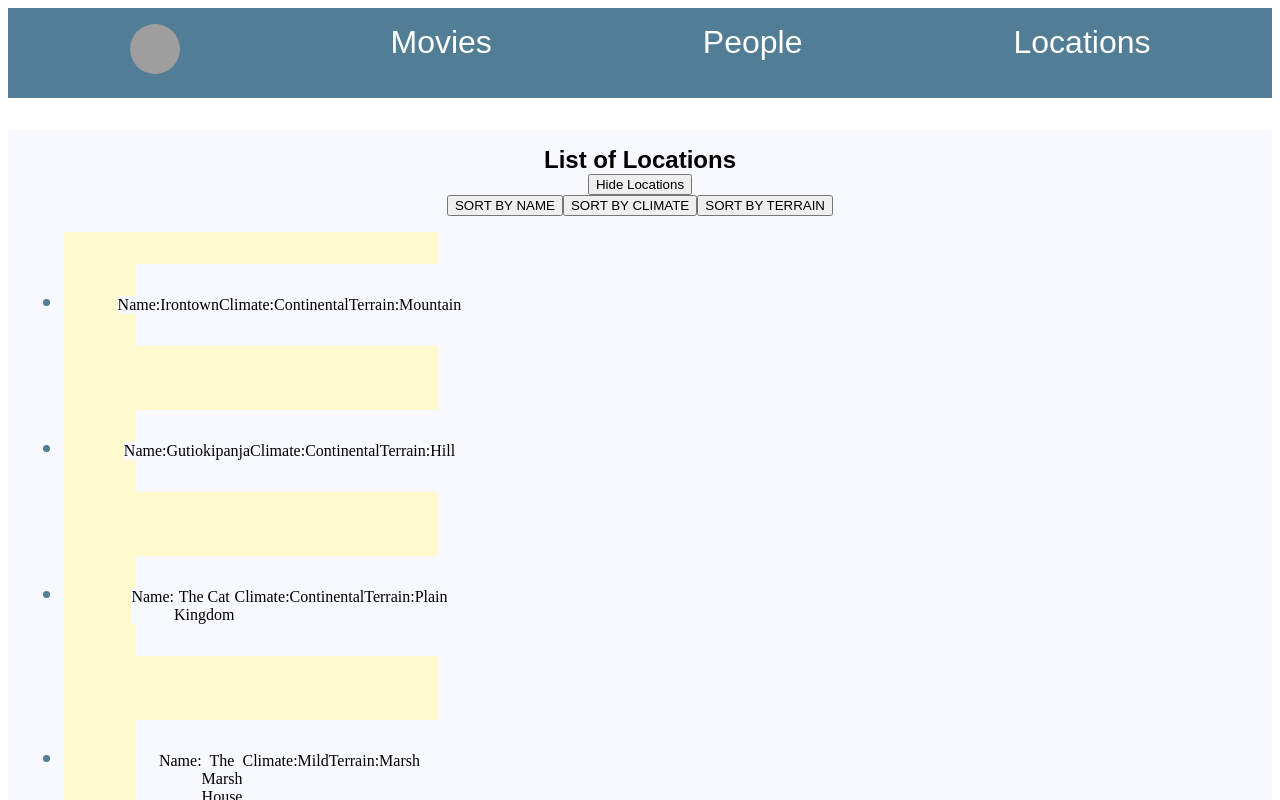
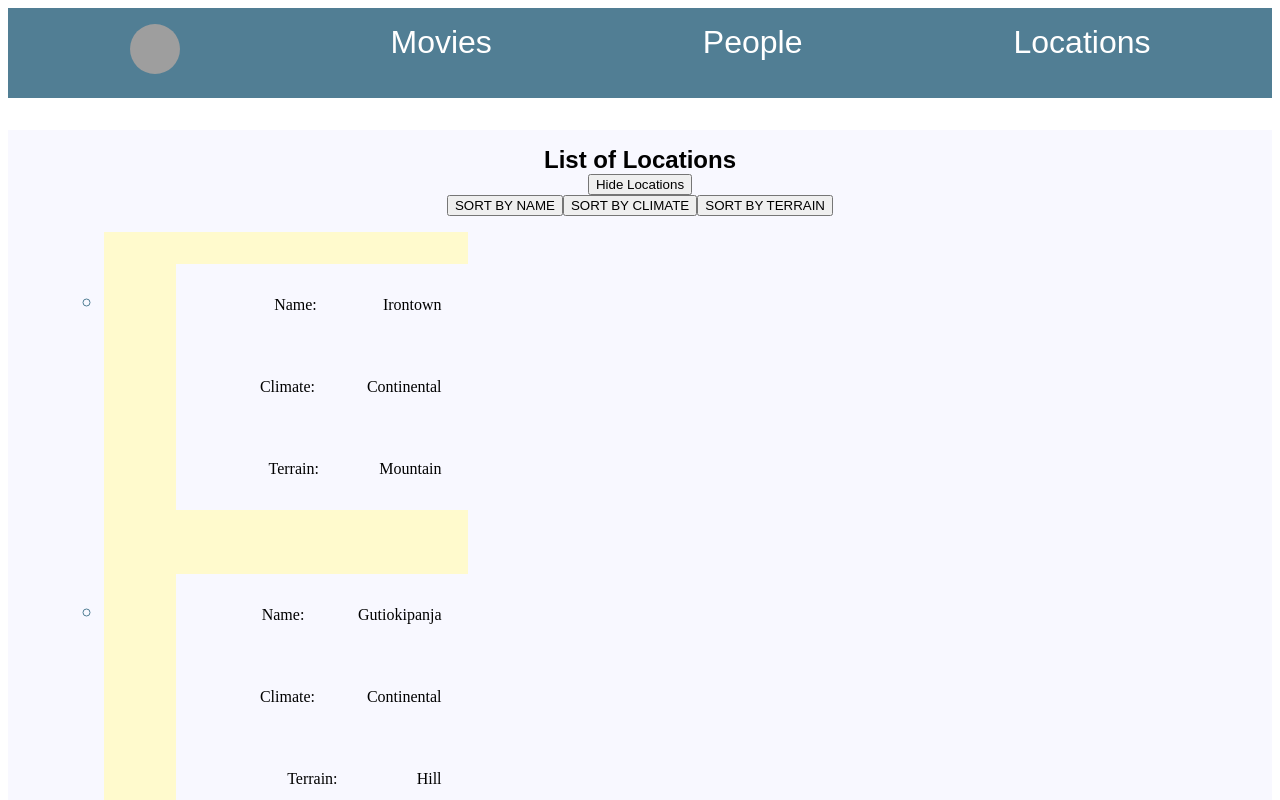
Before and after one commit to joinpursuit/9-1-module-three-assessment, a React (Create React App) app: page /locations in a window 1280 px wide. Both pictures are taken after a click on the button "Show Locations". Shown: the top 800 px of the page. Built offline with nearby package versions, Linux system fonts and the light colour scheme; grey boxes are pictures that could not be loaded; the HTML template or start-up script is replaced by a standard one.

Commit message:
Save Point - Looks cleaner but lost Sort

```diff
--- a/src/components/Locations.js
+++ b/src/components/Locations.js
@@ -1,7 +1,6 @@
 import {useState, useEffect} from 'react';
 
 export default function Locations () {
-    //NOTE: This Version looks closer to the photo with the spacing still having left issue. Words are still smooshed. Might still be the Li as believed. Button still in poor placement. May also be CSS issue. Try 3rd attempt and if still happening mess with css before splitting.
     const [datas, setData] = useState([])
     const [hide, setHide] = useState(false)
 
@@ -18,84 +17,52 @@ export default function Locations () {
         setHide(!hide)
     }
 
-    // function handleChange(){
-    //     const findLocations = datas.map(({id, name, climate, terrain}) => {
-    //         //This isnt calling the array
-    //         return (
-    //             <div className='test'>
-    //             <ul key={id} >
-    //                 <li>
-    //                     <ul>
-    //                         <li><span>Name: </span>{name}</li>
-
-    //                         <li><span>Climate: </span>{climate}</li>
-
-    //                         <li><span>Terrain: </span>{terrain}</li>
-    //                     </ul>
-    //                     {/* css seems to want this but it looks very ugly */}
-    //                 </li>
-    //                 {/* Note: Even if this works its ugly. Go back to practice for better practice example */}
-    //             </ul>
-    //             </div>
-    //         )
-    //     })
-    //     setLocation(findLocations)
-    //     hide ? setHide(false) : setHide(true)
-    //     //might need curly???
-    // }
-    //This is meant to pull up locations if it works.
-
-    function handleSort(e){
-        //Ask how to do this with a Tenarary
+    function handleSort(){
         const sort = datas.sort(function(a, b){
-            if(a[e] > b[e]){
+            if(a > b){
                 return 1
-                //see if works when removing curly after refactor
-                //see if works without returns
-            }else if (a[e] < b[e]){
+            }else if (a < b){
                 return -1
             }else{
                 return 0
             }
         })
         setData(sort)
-        // setHide(true)
     };
-   //NOTE: ISSUE MIGHT BE THE SORT CHOICE
-
     return (
         <main className='locations'>
             <h2>List of Locations</h2>
             <button type='submit' onClick={hideLocations}>
                 {!hide ? 'Show Locations' : 'Hide Locations'}
             </button>
-            {/* Note buttons appearing under each other and not next to each other. Ask if Css issue or overcoding issue*/}
             {hide ? (
                 <div>
                    <button type='submit' onClick={() => handleSort('name')}>SORT BY NAME</button>
-                   {/* Note ask why handle needed the param if I already made function above */}
                    <button type='submit' onClick={() => handleSort('climate')}>SORT BY CLIMATE</button>
                    <button type='submit' onClick={() => handleSort('terrain')}>SORT BY TERRAIN</button>
                    <ul>
-                    {datas.map(({ name, climate, terrain}) =>{
+                    {datas.map(({id, name, climate, terrain}) =>{
                         return (
+                            <ul key={id}>
                             <li>
-                                <ul>
-                                    <li>
-                                    <li><span>Name: </span>{name}</li>
-                                    <br/>
-                                    <li><span>Climate: </span>{climate}</li>
-
-                                    <li><span>Terrain: </span>{terrain}</li>
-                                    </li>
-                                </ul>
+                              <ul>
+                                <li>
+                                  <span>Name: </span> {name}
+                                </li>
+                                <li>
+                                  <span>Climate: </span> {climate}
+                                </li>
+                                <li>
+                                  <span>Terrain: </span> {terrain}
+                                </li>
+                              </ul>
                             </li>
+                          </ul>
                         )
                     })}
                    </ul>
                 </div>
             ): null}
-            {/* <div>{hide && location}</div> */}
         </main>
     );
 };
```
